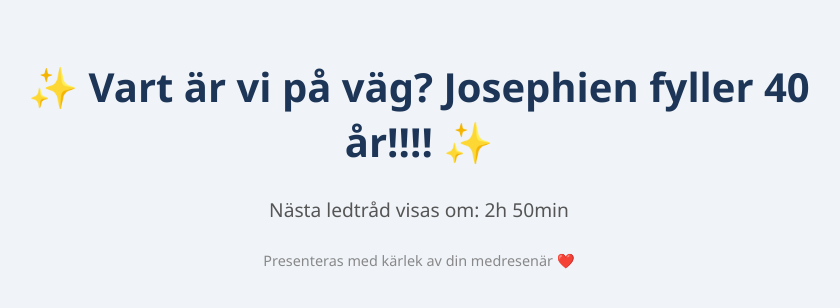
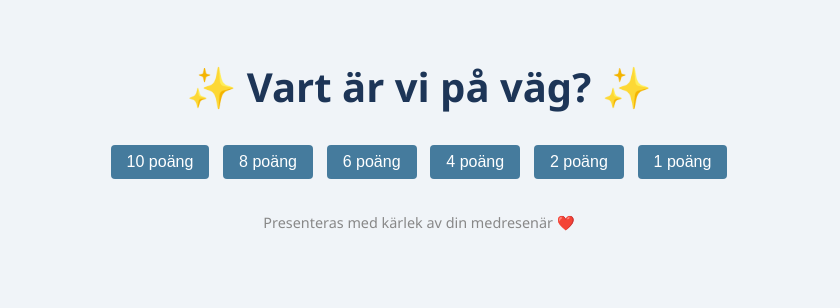
Before and after one commit to Christianbarck/40-years, a plain HTML site: page index.html in a window 1280 px wide. Shown: the whole page, without its empty margins (221-1061 px from the left). Drawn offline with Linux system fonts and the light colour scheme.

Commit message:
Add files via upload

```diff
--- a/index.html
+++ b/index.html
@@ -17,11 +17,19 @@
             font-size: 2.5em;
             color: #1d3557;
         }
-        #countdown {
+        .buttons {
             text-align: center;
-            font-size: 1.2em;
-            margin-bottom: 1em;
-            color: #555;
+            margin-bottom: 1.5em;
+        }
+        .buttons button {
+            margin: 0.3em;
+            padding: 0.5em 1em;
+            font-size: 1em;
+            cursor: pointer;
+            border: none;
+            background-color: #457b9d;
+            color: white;
+            border-radius: 4px;
         }
         .clue {
             background-color: #fff;
@@ -43,37 +51,44 @@
     </style>
 </head>
 <body>
-    <h1>✨ Vart är vi på väg? Josephien fyller 40 år!!!! ✨</h1>
-    <div id="countdown">Nästa ledtråd visas om: <span id="timer">-</span></div>
+    <h1>✨ Vart är vi på väg? ✨</h1>
+    <div class="buttons">
+        <button onclick="showClue(0)">10 poäng</button>
+        <button onclick="showClue(1)">8 poäng</button>
+        <button onclick="showClue(2)">6 poäng</button>
+        <button onclick="showClue(3)">4 poäng</button>
+        <button onclick="showClue(4)">2 poäng</button>
+        <button onclick="showClue(5)">1 poäng</button>
+    </div>
 
-    <div class="clue" data-time="10:00">
+    <div class="clue">
         <h2>10 poäng</h2>
         <p>Vi reser norrut från hemmets trygga hamn, mot en plats där ljuset aldrig riktigt slocknar på sommaren, och där vintern bäddar in allt i tyst, blågrå skymning. Här är naturen både vän och vild – och stjärnhimlen kan plötsligt börja dansa.<br>Vi är kvar i Skandinavien, men har lämnat både kungahus och köttbullar bakom oss.</p>
     </div>
 
-    <div class="clue" data-time="10:02">
+    <div class="clue">
         <h2>8 poäng</h2>
         <p>Här trivs både fiskare och forskare, turister och torsk. Staden vilar vid havet, insvept i fjäll – och här smakar räkorna bättre än på någon midsommartallrik.<br>Om du har tur kan du i vintermörkret se färger flamma över himlen. Det är kallt – men du kommer inte vilja gå in.</p>
     </div>
 
-    <div class="clue" data-time="10:04">
+    <div class="clue">
         <h2>6 poäng</h2>
         <p>Nu hör vi tunga andetag från havet. Stora svarta ryggar bryter ytan. De jagar sill i samarbete och visslar under vattnet.<br>Den här platsen är en av världens bästa för att möta späckhuggare på nära håll.</p>
     </div>
 
-    <div class="clue" data-time="10:06">
+    <div class="clue">
         <h2>4 poäng</h2>
         <p>Vår destination ligger ovanför polcirkeln, men är ändå en livlig stad med restauranger, barer och en linbana till fjälls. Det är också här du kan sitta i bastun och titta på norrskenet. Ett riktigt vinterparadis – perfekt för två.</p>
     </div>
 
-    <div class="clue" data-time="10:08">
+    <div class="clue">
         <h2>2 poäng</h2>
         <p>Vi är i Nordnorge. Den arktiska katedralens trekantiga siluett tornar upp sig och havet glittrar kallt i vintersolen.<br>Stadens namn börjar på T och påminner om ordet "dröm".</p>
     </div>
 
-    <div class="clue" data-time="10:01">
+    <div class="clue">
         <h2>1 poäng</h2>
-        <p>🎉 Grattis – du ska till <strong>Tromsø</strong>!<br>I din födelsedagspresent ingår: en weekendresa, flyg, boende på Scandic Ishavshotel, fantastisk mat och dryck – och en oförglömlig späckhuggarsafari. <br>Allt för att fira dig och dina 40 strålande år. ❄️🐋✈️</p>
+        <p>🎉 Grattis – du ska till <strong>Tromsø</strong>!<br>I din födelsedagspresent ingår: en weekendresa, flyg, boende på Scandic Ishavshotel, fantastisk mat och dryck – och en oförglömlig späckhuggarsafari på lördagen. <br>Allt för att fira dig och dina 40 strålande år. ❄️🐋✈️</p>
     </div>
 
     <footer>
@@ -81,37 +96,13 @@
     </footer>
 
     <script>
-        const countdownEl = document.getElementById("timer");
+        const clues = document.querySelectorAll('.clue');
 
-        function checkTimeAndShowClues() {
-            const now = new Date();
-            const currentMinutes = now.getHours() * 60 + now.getMinutes();
-            let nextClueTime = null;
-
-            document.querySelectorAll('.clue').forEach(clue => {
-                const [hour, minute] = clue.dataset.time.split(":").map(Number);
-                const clueMinutes = hour * 60 + minute;
-                if (currentMinutes >= clueMinutes) {
-                    clue.classList.add('active');
-                } else {
-                    if (!nextClueTime || clueMinutes < nextClueTime) {
-                        nextClueTime = clueMinutes;
-                    }
-                }
+        function showClue(index) {
+            clues.forEach((clue, i) => {
+                clue.classList.toggle('active', i === index);
             });
-
-            if (nextClueTime !== null) {
-                const minutesLeft = nextClueTime - currentMinutes;
-                const hours = Math.floor(minutesLeft / 60);
-                const mins = minutesLeft % 60;
-                countdownEl.textContent = `${hours}h ${mins}min`;
-            } else {
-                countdownEl.textContent = "Alla ledtrådar har visats.";
-            }
         }
-
-        checkTimeAndShowClues();
-        setInterval(checkTimeAndShowClues, 60000);
     </script>
 </body>
 </html>
```
